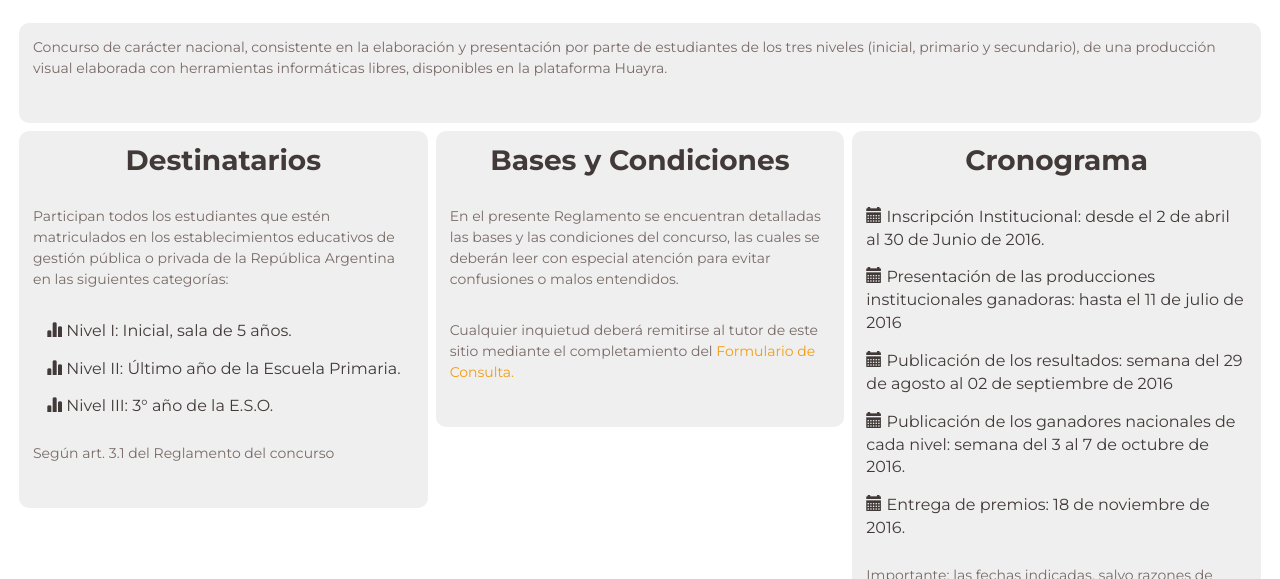
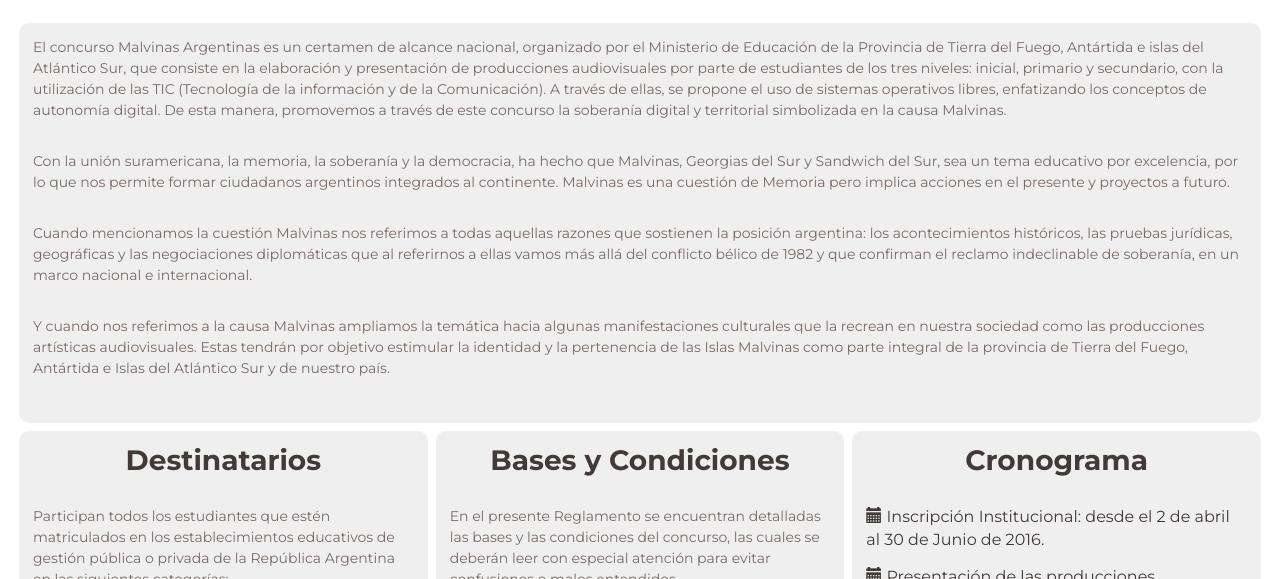
Before and after one commit to MinEduTDF/OlimpiadasMalvinas-HTML5-, a plain HTML site: page index.html in a window 1280 px wide. Shown: the part 772-1351 px from the top of the page. Drawn offline with nearby package versions, Linux system fonts and the light colour scheme.

Commit message:
Modifica párrafo de bienvenida

```diff
--- a/index.html
+++ b/index.html
@@ -79,7 +79,10 @@
             <h3 class="title script"><span class="title-text">¡Bienvenidos!</span></h3>
                 <div class="ceremony-col col-md-12 col-sm-6 col-xs-12">
                     <div class="col-inner">
-                        <p class="intro">Concurso de carácter nacional, consistente en la elaboración y presentación por parte de estudiantes de los tres niveles (inicial, primario y secundario), de una producción visual elaborada con herramientas informáticas libres, disponibles en la plataforma Huayra. </p>
+                        <p class="intro">El concurso Malvinas Argentinas es un certamen de alcance nacional, organizado por el Ministerio de Educación de la Provincia de Tierra del Fuego, Antártida e islas del Atlántico Sur, que consiste en la elaboración y presentación de producciones audiovisuales por parte de estudiantes de los tres niveles: inicial, primario y secundario, con la utilización de las TIC (Tecnología de la información y de la Comunicación). A través de ellas, se propone el uso de sistemas operativos libres, enfatizando los conceptos de autonomía digital. De esta manera, promovemos a través de este concurso la soberanía digital y territorial simbolizada en la causa Malvinas. </p>
+                        <p class="intro">Con la unión suramericana, la memoria, la soberanía y la democracia, ha hecho que Malvinas, Georgias del Sur y Sandwich del Sur, sea un tema educativo por excelencia, por lo que nos permite formar ciudadanos argentinos integrados al continente. Malvinas es una cuestión de Memoria pero implica acciones en el presente y proyectos a futuro.</p>
+                        <p class="intro">Cuando mencionamos la cuestión Malvinas nos referimos a todas aquellas razones que sostienen la posición argentina: los acontecimientos históricos, las pruebas jurídicas, geográficas y las negociaciones diplomáticas que al referirnos a ellas vamos más allá del conflicto bélico de 1982 y que confirman el reclamo indeclinable de soberanía, en un marco nacional e internacional.</p>
+                        <p class="intro"> Y cuando nos referimos a la causa Malvinas ampliamos la temática hacia algunas manifestaciones culturales que la recrean  en nuestra sociedad como las  producciones artísticas audiovisuales. Estas tendrán por objetivo estimular la identidad y la pertenencia  de las Islas Malvinas como parte integral de la provincia de Tierra del Fuego, Antártida e Islas del Atlántico Sur y de nuestro país.</p>
                      </div>
                 </div>
                 <div class="ceremony-col col-md-4 col-sm-4 col-xs-12">
```
